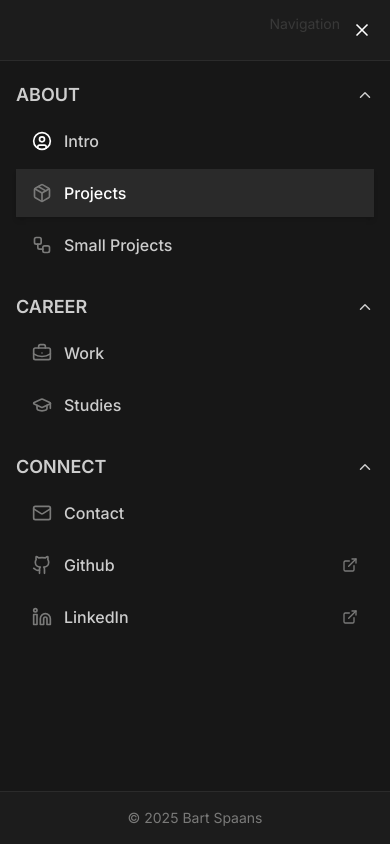
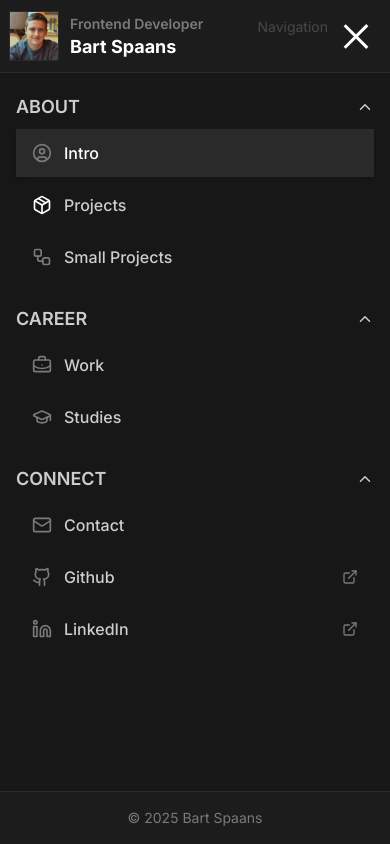
Before and after one commit to spaansba/Portfolio, a Next.js app: page /about in a window 390 px wide. Both pictures are taken after a click on the button 356 px from the left and 36 px from the top of the page. Built offline with nearby package versions, Linux system fonts and the light colour scheme.

Commit message:
fixed positioning with mobile navbar and added ssr ismobile

```diff
--- a/src/app/_components/Content/PageHeader/PageHeader.tsx
+++ b/src/app/_components/Content/PageHeader/PageHeader.tsx
@@ -36,19 +36,7 @@ function PageHeader({ children }: React.PropsWithChildren) {
         </button>
         <div className="flex items-center gap-1 md:gap-8">
           <PageHeaderNavigationDisplay />
-          {isMobileSidebarOpen ? (
-            <button
-              onClick={() =>
-                mobileSidebarActions.toggleMobileSidebarOpen(false)
-              }
-              className="hover:bg-TertiaryGray p-2 text-white transition-colors"
-              aria-label="Close navigation menu"
-            >
-              <X size={20} />
-            </button>
-          ) : (
-            <MobileHamburger />
-          )}
+          <MobileHamburger />
         </div>
       </div>
     </>
--- a/src/app/_components/Content/PageHeader/ProfileInfo.tsx
+++ b/src/app/_components/Content/PageHeader/ProfileInfo.tsx
@@ -3,7 +3,6 @@ import React from "react";
 import Image from "next/image";
 
 function ProfileInfo() {
-  console.log("server");
   return (
     <>
       <div className="ring-TertiaryGray relative size-12 flex-shrink-0 overflow-hidden ring-[1px]">
--- a/src/app/_components/MainWrapper.tsx
+++ b/src/app/_components/MainWrapper.tsx
@@ -4,8 +4,11 @@ import PageHeader from "./Content/PageHeader/PageHeader";
 import DesktopNavigation from "./Navigation/DesktopNavigation/DesktopNavigationWrapper";
 import MobileNavigation from "./Navigation/MobileNavigation/MobileNavigationWrapper";
 import ProfileInfo from "./Content/PageHeader/ProfileInfo";
+import { isMobileDevice } from "../_server/device";
 
-function MainWrapper({ children }: { children: React.ReactNode }) {
+async function MainWrapper({ children }: { children: React.ReactNode }) {
+  const isMobile = await isMobileDevice();
+  console.log("Is mobile device:", isMobile);
   return (
     <div className="grid h-screen grid-rows-[auto_1fr] overflow-hidden">
       <header className="bg-SecondaryGray sticky top-0 z-30">
@@ -14,14 +17,14 @@ function MainWrapper({ children }: { children: React.ReactNode }) {
         </PageHeader>
       </header>
 
-      <div className="grid grid-cols-[auto_1fr] overflow-hidden">
+      <div className="relative grid grid-cols-[auto_1fr] overflow-hidden">
         <DesktopNavigation />
         <main id="contentwrapper" className="scrollbar-custom overflow-auto">
           {children}
           <ContentFooter />
         </main>
+        <MobileNavigation />
       </div>
-      <MobileNavigation />
     </div>
   );
 }
--- a/src/app/_components/Navigation/MobileNavigation/MobileNavigationWrapper.tsx
+++ b/src/app/_components/Navigation/MobileNavigation/MobileNavigationWrapper.tsx
@@ -12,10 +12,8 @@ function MobileNavigationWrapper() {
   if (!isMobileSidebarOpen) return null;
 
   return (
-    <nav className="bg-TertiaryGray fixed inset-0 z-50 h-full w-full">
+    <nav className="bg-TertiaryGray absolute inset-0 z-50">
       <div className="bg-PrimaryGray z-50 flex h-full flex-col">
-        <PageHeader />
-
         <ul className="flex flex-col overflow-y-auto px-2 py-5">
           {Object.entries(pages).map(([sectionTitle, sectionItems]) => (
             <MobileNavigationSection
--- /dev/null
+++ b/src/app/_server/device.ts
@@ -0,0 +1,22 @@
+"use server";
+
+import { headers } from "next/headers";
+
+export async function isMobileDevice() {
+  if (typeof process === "undefined") {
+    throw new Error(
+      "[Server method] you are importing a server-only module outside of server",
+    );
+  }
+
+  try {
+    const headersList = await headers();
+    const userAgent = headersList.get("user-agent") || "";
+    // Simple regex pattern to detect common mobile devices
+    const mobileRegex = /(android|iphone|ipad|ipod|blackberry|windows phone)/i;
+    return mobileRegex.test(userAgent);
+  } catch (error) {
+    console.error("Error detecting device:", error);
+    return false; // Default to non-mobile on error
+  }
+}
```
